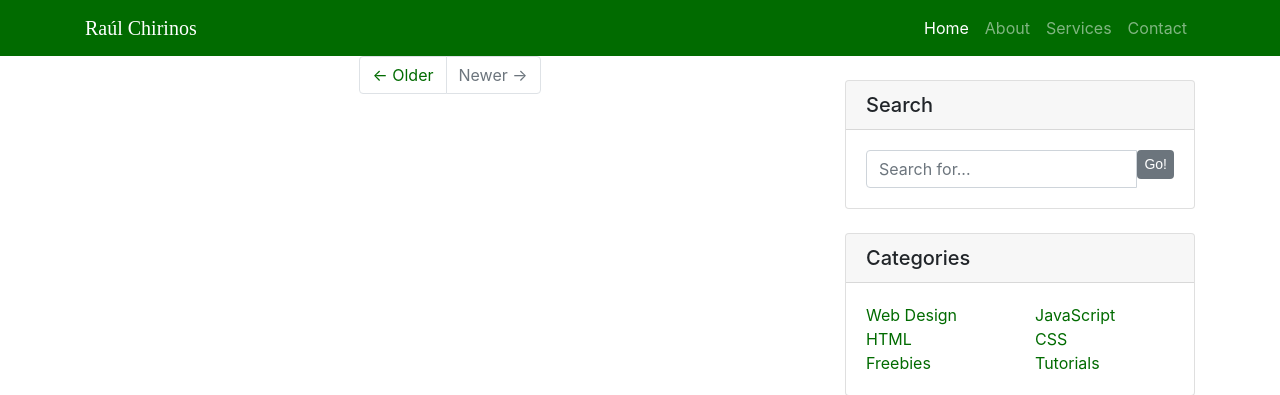
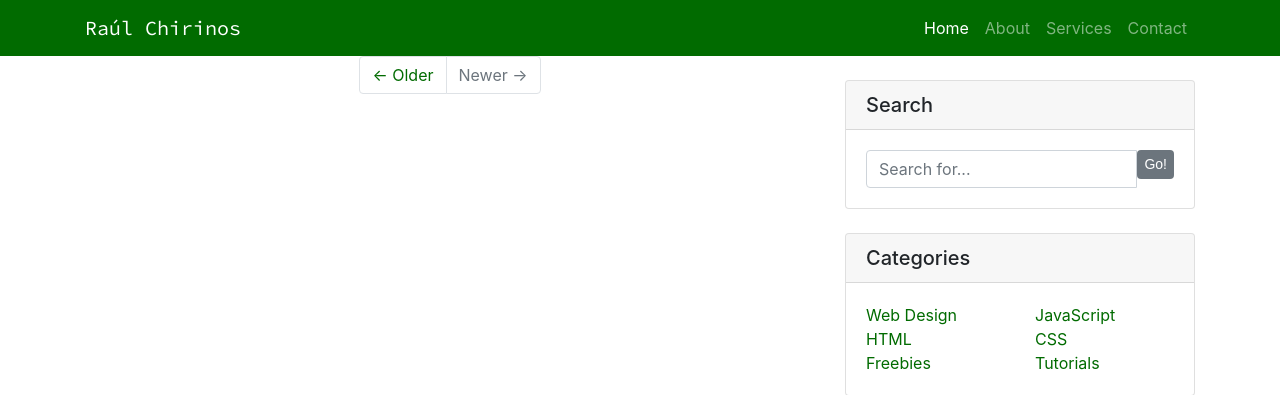
Before and after one commit to rjchirinos/raulchirinos_blog, a Django app: template raulchirinos/templates/raulchirinos/index.html in a window 1280 px wide. Shown: the top 395 px of the page. Run offline with Django 3.2, Linux system fonts and the light colour scheme; the template is opened without the code that fills it, so the values that code supplies are empty; some libraries are stand-ins or nearby versions.

Commit message:
Post title colored and Blog Title

```diff
--- a/raulchirinos/static/raulchirinos/blog-home.css
+++ b/raulchirinos/static/raulchirinos/blog-home.css
@@ -23,6 +23,7 @@ a:link, a:visited, a:hover, a:active{
     font-family: 'Montserrat', sans-serif;
     font-size: 32px;
     font-weight: bold;
+    color: black;
 }
 
 #post_body {
@@ -36,7 +37,7 @@ a:link, a:visited, a:hover, a:active{
 }
 
 #blog_title{
-    font-family: 'Copse', serif;
+    font-family: 'Source Code Pro', monospace;
 }
 
 .btn {
--- a/raulchirinos/templates/raulchirinos/index.html
+++ b/raulchirinos/templates/raulchirinos/index.html
@@ -12,7 +12,7 @@
 
     <!-- Google Fonts -->
 
-  <link href="https://fonts.googleapis.com/css?family=Montserrat|Open+Sans" rel="stylesheet">
+  <link href="https://fonts.googleapis.com/css?family=Montserrat|Open+Sans|Source+Code+Pro" rel="stylesheet">
 
 
     <!-- Bootstrap core CSS -->
```
Also changed, not shown: 1 other file.
